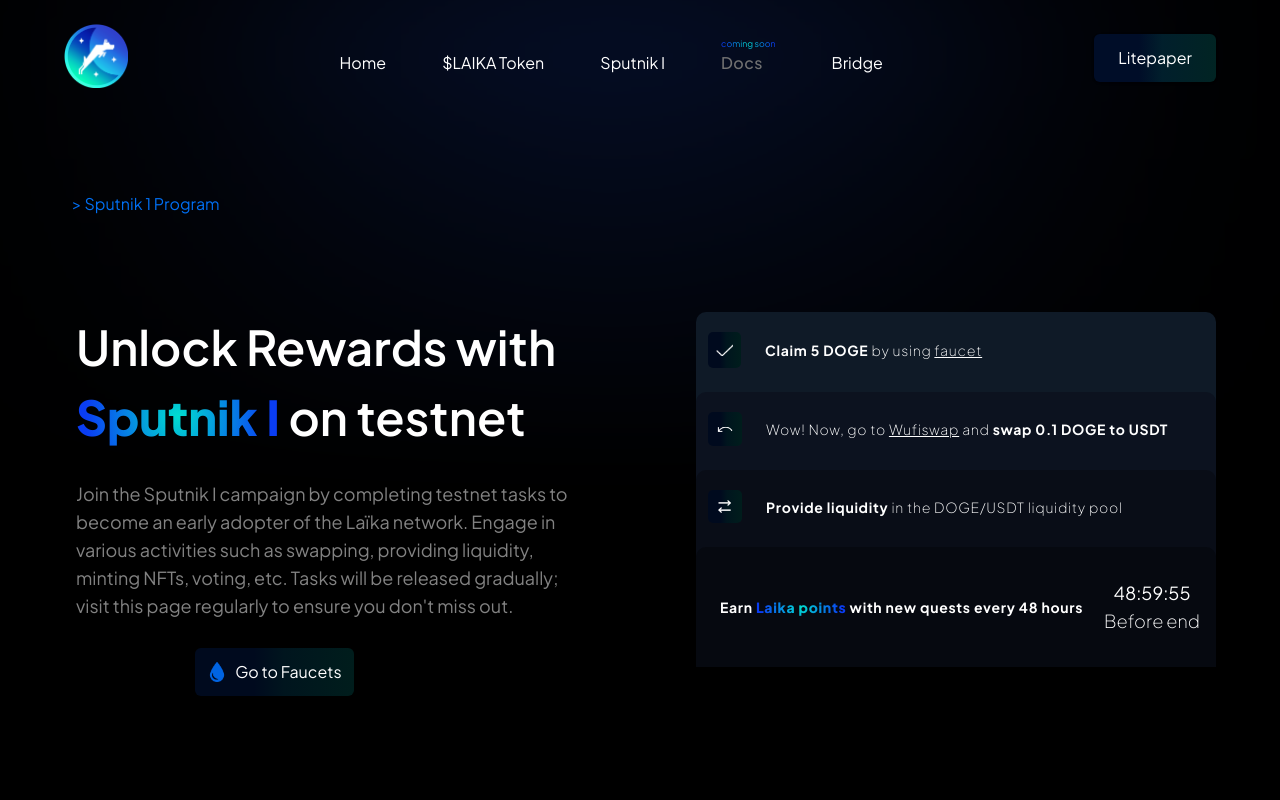
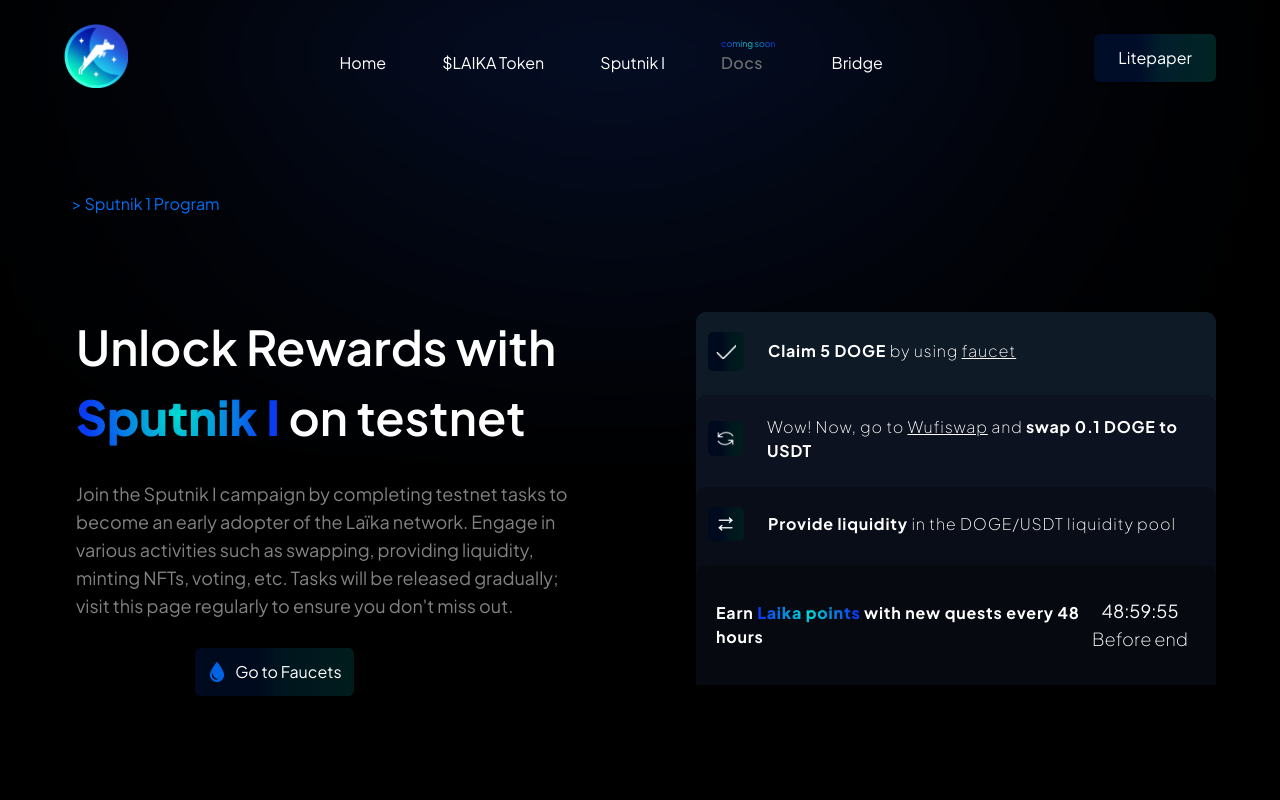
Before and after one commit to AbdurRehman1312/Laika_website, a React (Vite) app: page /sputnik in a window 1280 px wide. Shown: the top 800 px of the page. Built offline with nearby package versions, Linux system fonts and the light colour scheme.

Commit message:
sputnik fix

```diff
--- a/src/assets/index.js
+++ b/src/assets/index.js
@@ -70,3 +70,4 @@
 export { default as wufi } from "./wufi.png";
 export { default as sparrow } from "./sparrow1.png";
 export { default as spundo } from "./spundo.png";
+export { default as refresh } from "./refresh.png";
--- a/src/components/Sputnik.jsx
+++ b/src/components/Sputnik.jsx
@@ -61,22 +61,22 @@
             <div className="flex flex-col">
               <div className="bg-[#0f1a27] pt-5 rounded-t-[10px] flex flex-col gap-6 items-center">
                 <div className="flex items-center justify-between px-3 sm:gap-2  w-full">
-                  <div className="flex items-center gap-3 sm:gap-0">
+                  <div className="flex items-center gap-8 sm:gap-0">
                     <div className="bg-dark-gradient  flex justify-center py-3 px-2 rounded-[5px]">
-                      <img src={images.sparrow} alt="" width={17} />
+                      <img src={images.sparrow} alt=""  className="w-4 sm:w-5" />
                     </div>
-                    <div className="text-white tracking-wider pl-0 sm:pl-6 font-thin text-sm text-center sm:text-left">
+                    <div className="text-white tracking-wider pl-0 sm:pl-6 font-thin text-sm text-center sm:text-left sm:text-base">
                       <span className="font-bold"> Claim 5 DOGE  </span> by using {" "}<a href="http://laikachain.dog/faucets" className="underline cursor-pointer">faucet</a>
                     </div>
                   </div>
                 </div>
                 <div className="bg-[#0c121f] pt-5 w-full rounded-t-[10px] flex flex-col gap-6 items-center">
                   <div className="flex items-center justify-between px-3 sm:gap-2 w-full">
-                    <div className="flex gap-3 sm:gap-0  items-center">
-                      <div className="bg-dark-gradient  flex justify-center py-2  px-2 rounded-[5px]">
-                        <img src={images.spundo} alt="" width={18} />
+                    <div className="flex gap-7 sm:gap-0  items-center">
+                      <div className="bg-dark-gradient  flex justify-center py-1  px-2 rounded-[5px]">
+                        <img src={images.refresh} alt="" width={21} className="w-6 sm:w-5" />
                       </div>
-                      <div className="text-white tracking-wider pl-0 sm:pl-6 font-normal text-sm text-center sm:text-left">
+                      <div className="text-white tracking-wider pl-0 sm:pl-6 font-normal text-sm text-center sm:text-left sm:text-base">
                         <span className="font-thin"> Wow! Now, go to <a href="http://testnet.wufiswap.com/" className="underline cursor-pointer">Wufiswap</a> and <span className="font-bold">swap 0.1 DOGE to USDT</span></span>
                       </div>
                     </div>
@@ -84,23 +84,23 @@
                   <div className="bg-[#090d17] pt-5 rounded-t-[10px] flex flex-col gap-6 items-center w-full">
                     <div className="flex items-center justify-between px-3 sm:gap-2 w-full">
 
-                      <div className="flex gap-3 sm:gap-0  items-center">
+                      <div className="flex items-center">
                         <div className="bg-dark-gradient flex justify-center py-2  px-2 rounded-[5px]">
-                          <img src={images.swap} alt="" width={18} />
+                          <img src={images.swap} alt="" width={21} className="w-5 sm:w-5"/>
                         </div>
-                        <div className="text-white tracking-wider pl-0 sm:pl-6 font-thin text-sm text-center sm:text-left">
+                        <div className="text-white tracking-wider pl-0 sm:pl-6 font-thin text-sm text-center sm:text-left sm:text-base">
                           <span className="font-bold"> Provide liquidity <span className="font-thin">in the DOGE/USDT liquidity pool</span></span>
                         </div>
                       </div>
                     </div>
                     <div className="bg-[#060910] py-5 rounded-t-[10px] flex flex-col gap-6 items-center w-full">
                       <div className="flex items-center justify-between py-3 w-full">
-                        <div className="text-white tracking-wider pl-0 sm:pl-6 font-thin text-sm text-center sm:text-left">
+                        <div className="text-white tracking-wider pl-4 sm:pl-5 font-thin text-sm  w-[70%] sm:w-full text-left sm:text-base">
                           <span className="font-bold"> Earn <span className="text-gradient font-extrabold">Laika points</span> with new quests every 48 hours</span>
                         </div>
-                        <div className="flex flex-col items-center text-white lg:pr-4">
+                        <div className="flex flex-col items-center text-white pr-5 md:pr-7">
                           <p className="timer text-base lg:text-lg">{formatTime()}</p>
-                          <p className="font-thin text-center text-xs lg:text-lg">Before end</p>
+                          <p className="font-thin text-center text-xs md:text-lg text-nowrap">Before end</p>
                         </div>
                       </div>
                     </div>
```
Also changed, not shown: src/assets/refresh.png (added).
